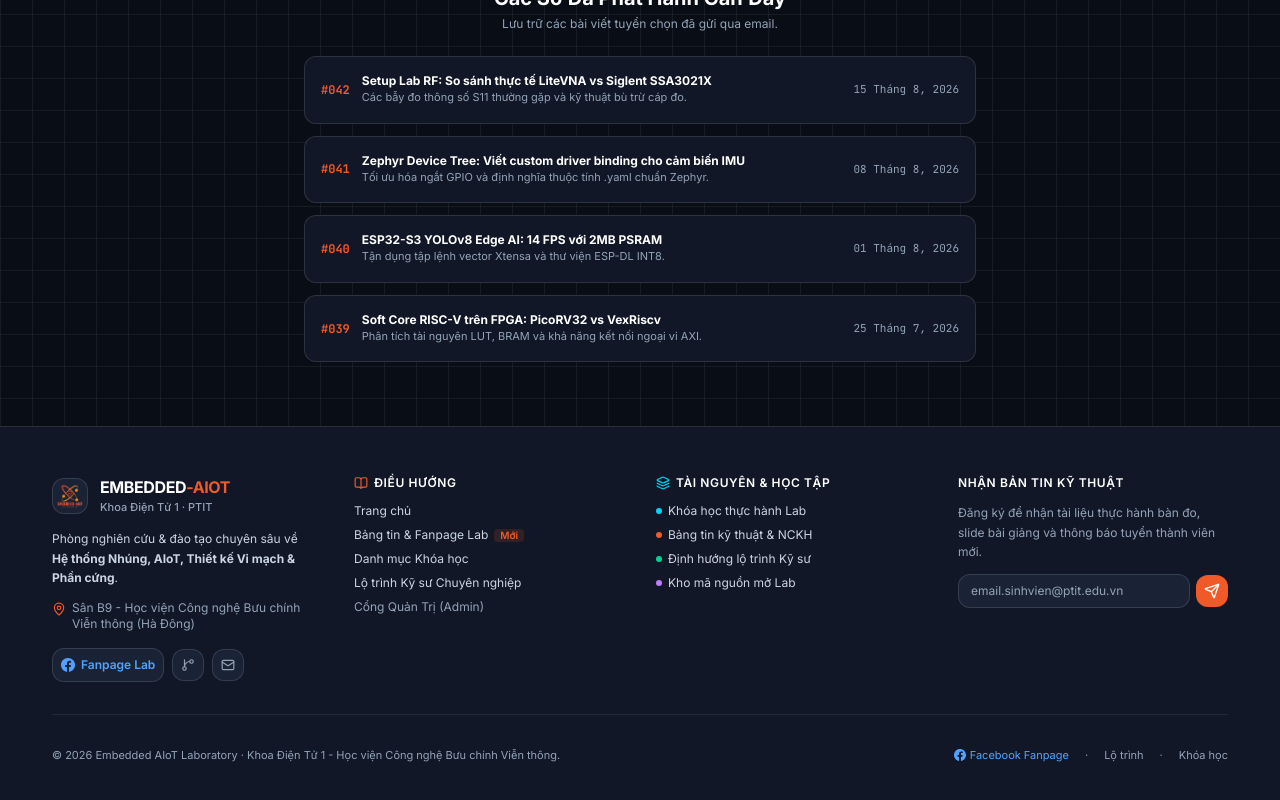
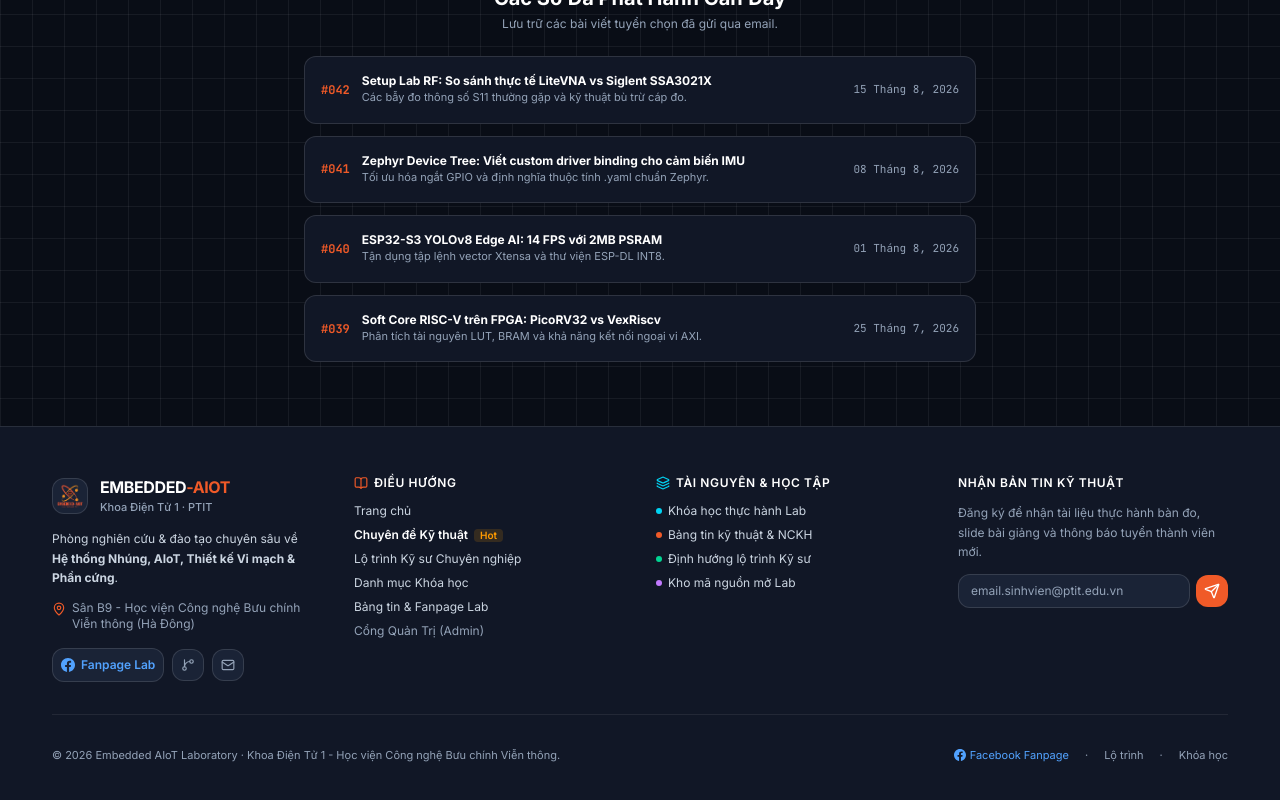
Before and after one commit to anhln-embedded/embedded-lab-web, a Next.js app: page /newsletter in a window 1280 px wide. Shown: the part 818-1618 px from the top of the page. Built offline with nearby package versions, Linux system fonts and the light colour scheme.

Commit message:
fix(nav): move Tutorials tab before Roadmap in header and footer navigation

```diff
--- a/src/components/layout/Footer.tsx
+++ b/src/components/layout/Footer.tsx
@@ -131,9 +131,14 @@ export function Footer() {
                 </Link>
               </li>
               <li>
-                <Link href="/blog" className="hover:text-accent transition-colors flex items-center gap-1.5">
-                  <span>Bảng tin & Fanpage Lab</span>
-                  <span className="px-1.5 py-0.2 rounded text-[10px] bg-accent/15 text-accent font-semibold">Mới</span>
+                <Link href="/tutorials" className="hover:text-accent transition-colors flex items-center gap-1.5 font-semibold text-text-primary">
+                  <span>Chuyên đề Kỹ thuật</span>
+                  <span className="px-1.5 py-0.2 rounded text-[10px] bg-amber-500/15 text-amber-500 font-semibold">Hot</span>
+                </Link>
+              </li>
+              <li>
+                <Link href="/roadmap" className="hover:text-accent transition-colors">
+                  Lộ trình Kỹ sư Chuyên nghiệp
                 </Link>
               </li>
               <li>
@@ -142,8 +147,8 @@ export function Footer() {
                 </Link>
               </li>
               <li>
-                <Link href="/roadmap" className="hover:text-accent transition-colors">
-                  Lộ trình Kỹ sư Chuyên nghiệp
+                <Link href="/blog" className="hover:text-accent transition-colors flex items-center gap-1.5">
+                  <span>Bảng tin & Fanpage Lab</span>
                 </Link>
               </li>
               <li>
--- a/src/lib/constants.ts
+++ b/src/lib/constants.ts
@@ -19,9 +19,9 @@ export const siteConfig = {
   location: "Hà Nội, Việt Nam",
   navItems: [
     { label: "Trang chủ", href: "/" },
+    { label: "Chuyên đề", href: "/tutorials" },
     { label: "Lộ trình học", href: "/roadmap" },
     { label: "Khóa học", href: "/courses" },
-    { label: "Chuyên đề", href: "/tutorials" },
     { label: "Bài viết", href: "/blog" },
   ],
 };
```
